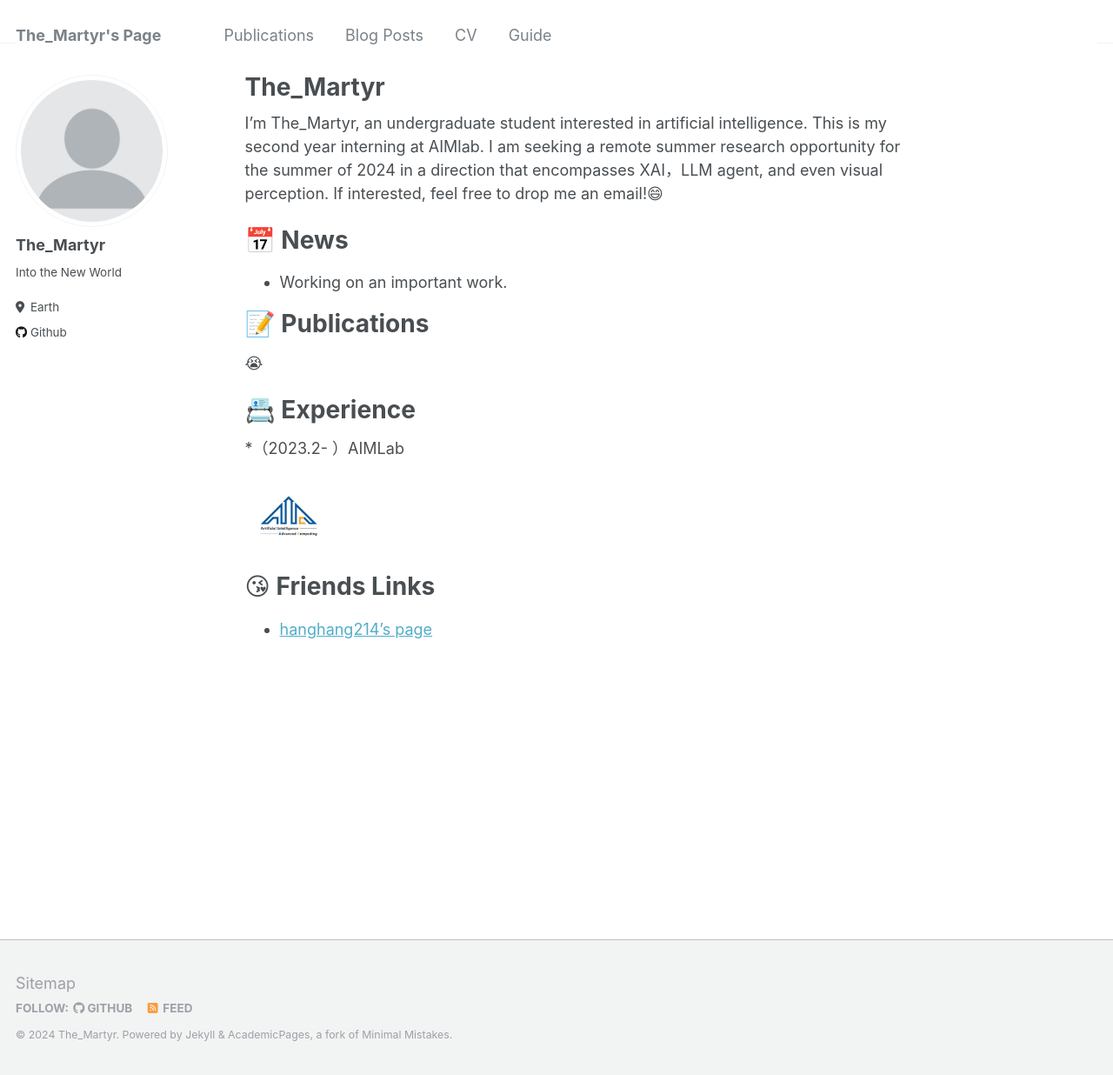
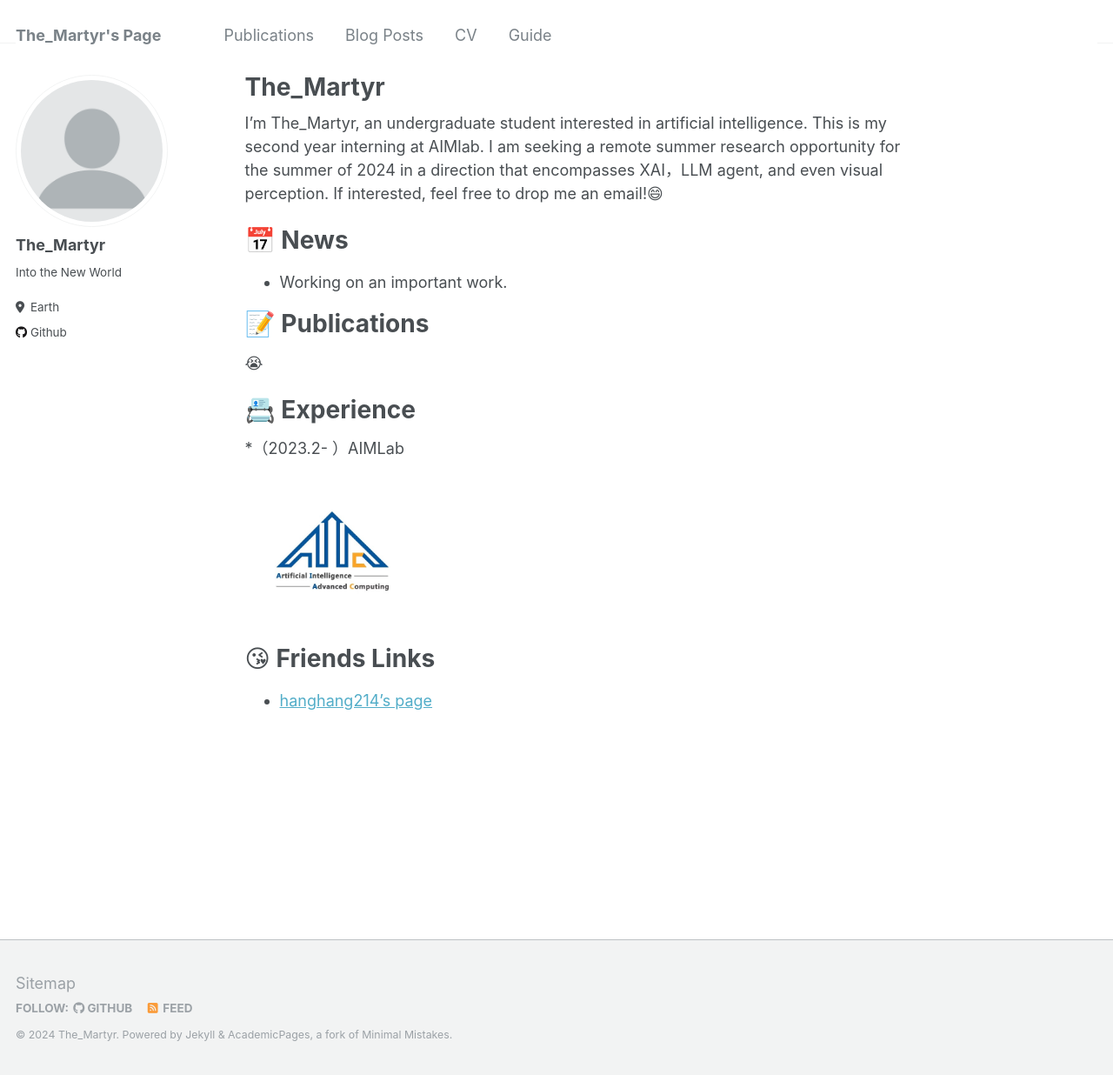
Before and after one commit to The-Martyr/the-martyr.github.io, a Jekyll site: the page built from _pages/about.md, in a window 1280 px wide and 1236 px high. Shown: the whole window at 87% size. Built offline with Jekyll 4.4.1, drawn with Linux system fonts in a browser that asks for light colours.

Commit message:
about.md

```diff
--- a/_pages/about.md
+++ b/_pages/about.md
@@ -9,18 +9,27 @@ redirect_from:
 
 I'm The_Martyr, an undergraduate student interested in artificial intelligence. This is my second year interning at AIMlab. I am seeking a remote summer research opportunity for the summer of 2024 in a direction that encompasses XAI，LLM agent, and even visual perception. If interested, feel free to drop me an email!😄
 
+
+
+
 # 📅 News
 * Working on an important work.
+
+
 
 
 # 📝 Publications
 😭
 
 
+
+
 # 📇 Experience
 *（2023.2- ）AIMLab
 
-<img src="/images/AIMLab.jpg" alt="AIMLab" style="width: 100px; height: auto;" />
+<img src="/images/AIMLab.jpg" alt="AIMLab" style="width: 200px; height: auto;" />
+
+
 
 
 # 😘 Friends Links
```
